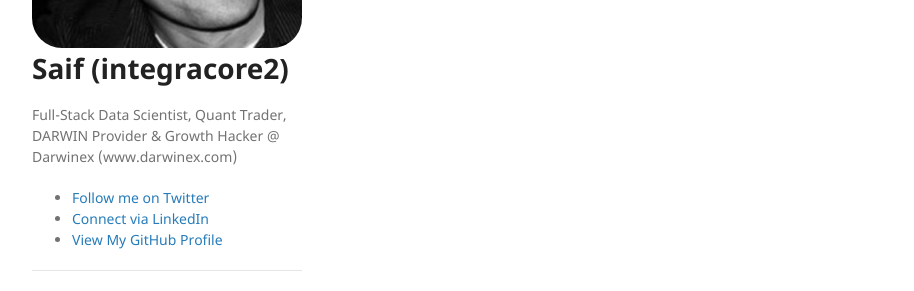
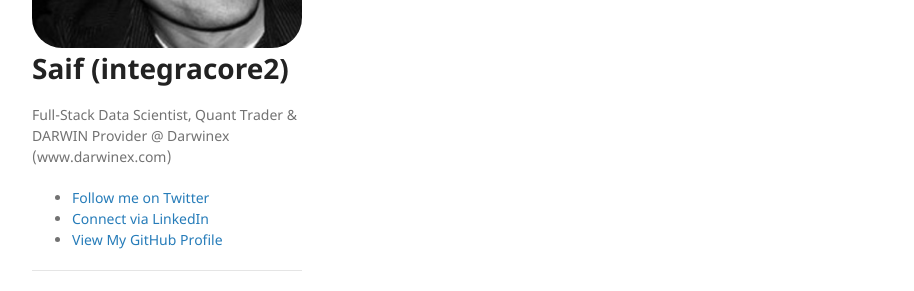
Before and after one commit to integracore2/integracore2.github.io, a Jekyll site: the page built from index.md, in a window 1280 px wide. Shown: the part 280-571 px from the top of the page, without its empty margins (178-1092 px from the left). Built offline with Jekyll 4.4.1, drawn with Linux system fonts in a browser that asks for light colours.

Commit message:
Update _config.yml

```diff
--- a/_config.yml
+++ b/_config.yml
@@ -1,6 +1,6 @@
 title: Saif (integracore2)
 logo: /assets/img/profile-picture.jpg
-description: Full-Stack Data Scientist, Quant Trader, DARWIN Provider & Growth Hacker @ Darwinex (www.darwinex.com)
+description: Full-Stack Data Scientist, Quant Trader & DARWIN Provider @ Darwinex (www.darwinex.com)
 show_downloads: false
 paginate: 5
 google_analytics:
```
